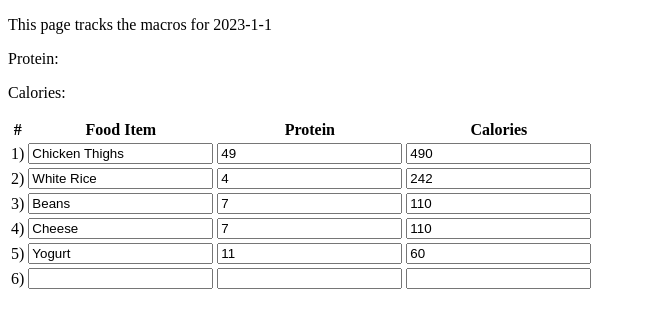
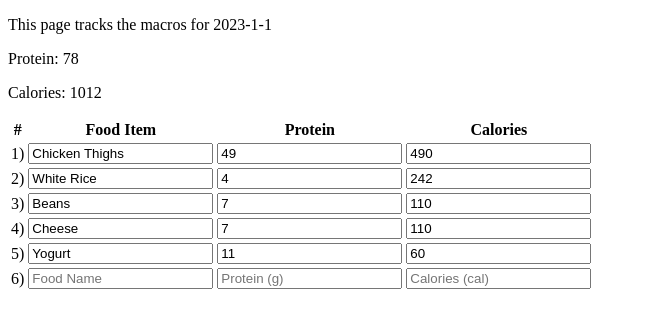
Before and after one commit to DenouementX/Calorie-Tracker, a Next.js app: page /tracker/2023-1-1 in a window 1280 px wide. Shown: the top 328 px of the page, without its empty margins (0-646 px from the left). Built offline with nearby package versions, Linux system fonts and the light colour scheme.

Commit message:
protein and calorie totals working

```diff
--- a/components/table.js
+++ b/components/table.js
@@ -1,10 +1,8 @@
 import { useEffect, useState } from "react";
 
-export default function Table({rows}) {
+export default function Table({rows, sendProteinToParent, sendCaloriesToParent}) {
 
     const [numRows, setNumRows] = useState(rows.length);
-    const [totalProtein, setTotalProtein] = useState(); // TODO:
-    const [totalCalories, setTotalCalories] = useState(); // TODO:
 
     const handleNewEntryKeyDown = (event) => {
         if (event.key === 'Enter') {
@@ -12,11 +10,12 @@ export default function Table({rows}) {
             var name = document.getElementById('enterName').value
             var protein = document.getElementById('enterProtein').value
             var calories = document.getElementById('enterCalories').value
+            // TODO: Database CREATE
             rows.push({
                 id: numRows + 1,
                 name: name,
-                protein: protein,
-                calories: calories
+                protein: Math.max(0, protein), // Defaults entries to 0 to prevent NaN
+                calories: Math.max(0, calories)
             });
             document.getElementById('enterName').value = ""
             document.getElementById('enterProtein').value = ""
@@ -27,12 +26,26 @@ export default function Table({rows}) {
 
     const handleUpdateEntryKeyDown = (event) => {
         if (event.key === 'Enter') {
+            // TODO: Database UPDATE
             console.log("Update Entry");
+            updateTotalCounts();
         }
     }
 
+    const updateTotalCounts = () => {
+        var totalProtein = 0;
+        var totalCalories = 0;
+        for (var i=1; i<=numRows; i++) {
+            totalProtein += parseInt(document.getElementById('enterProtein-'.concat(i)).value);
+            totalCalories += parseInt(document.getElementById('enterCalories-'.concat(i)).value);
+        }
+        sendProteinToParent(totalProtein);
+        sendCaloriesToParent(totalCalories);
+    }
+
     useEffect(()=>{
-    })
+        updateTotalCounts();
+    }, [numRows])
 
     return (
         <div>
@@ -54,9 +67,9 @@ export default function Table({rows}) {
                     ))}
                     <tr>
                         <td>{numRows + 1})</td>
-                        <td><input id="enterName" type="text" onKeyDown={handleNewEntryKeyDown}></input></td>
-                        <td><input id="enterProtein" type="number" onKeyDown={handleNewEntryKeyDown}></input></td>
-                        <td><input id="enterCalories" type="number" onKeyDown={handleNewEntryKeyDown}></input></td>
+                        <td><input id="enterName" type="text" onKeyDown={handleNewEntryKeyDown} placeholder="Food Name"></input></td>
+                        <td><input id="enterProtein" type="number" onKeyDown={handleNewEntryKeyDown} placeholder="Protein (g)"></input></td>
+                        <td><input id="enterCalories" type="number" onKeyDown={handleNewEntryKeyDown} placeholder="Calories (cal)"></input></td>
                     </tr>
                 </tbody>
             </table>
--- a/lib/tracker.js
+++ b/lib/tracker.js
@@ -10,7 +10,7 @@ function getDates(startDate, stopDate) {
     var currentDate = startDate;
     while (currentDate <= stopDate) {
         var day = currentDate.getDate();
-        var month = currentDate.getMonth() + 1; //months from 1-12
+        var month = currentDate.getMonth() + 1; // Months from 1-12
         var year = currentDate.getFullYear();
         var newdate = year + "-" + month + "-" + day;
         dateArray.push(newdate);
--- a/pages/tracker/[id].js
+++ b/pages/tracker/[id].js
@@ -1,13 +1,25 @@
 import Table from '../../components/table';
 import {getAllTrackerIds} from '../../lib/tracker'
+import {useState} from "react";
 
 export default function Tracker({date, rows}) {
+    const [totalProtein, setTotalProtein] = useState();
+    const [totalCalories, setTotalCalories] = useState();
+
+    // Callback Functions
+    const sendProteinToParent = (protein) => {
+        setTotalProtein(protein);
+    };
+    const sendCaloriesToParent = (calories) => {
+        setTotalCalories(calories);
+    };
+
     return (
         <div>
             <p>This page tracks the macros for {date}</p>
-            <p>Protein:</p>
-            <p>Calories:</p>
-            <Table rows={rows}></Table>
+            <p>Protein: {totalProtein}</p>
+            <p>Calories: {totalCalories}</p>
+            <Table rows={rows} sendProteinToParent={sendProteinToParent} sendCaloriesToParent={sendCaloriesToParent}></Table>
         </div>
     );
 }
@@ -22,8 +34,9 @@ export async function getServerSidePaths() {
 }
 
 export async function getServerSideProps({ params }) {
-    // Fetch necessary data for the blog post using params.id
     var date = params.id;
+
+    // TODO: Database READ
 
     // Sample database return
     var rows = [
```
